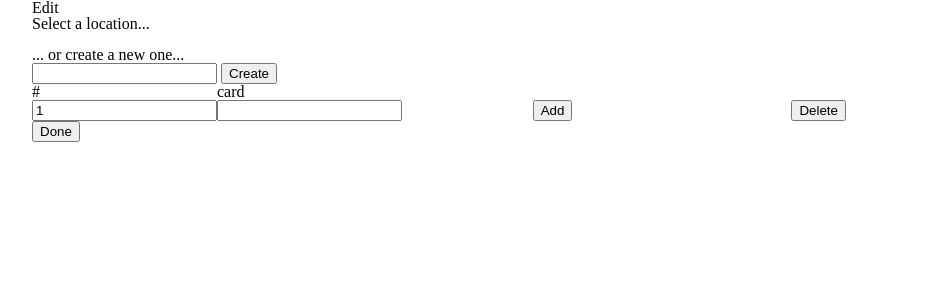
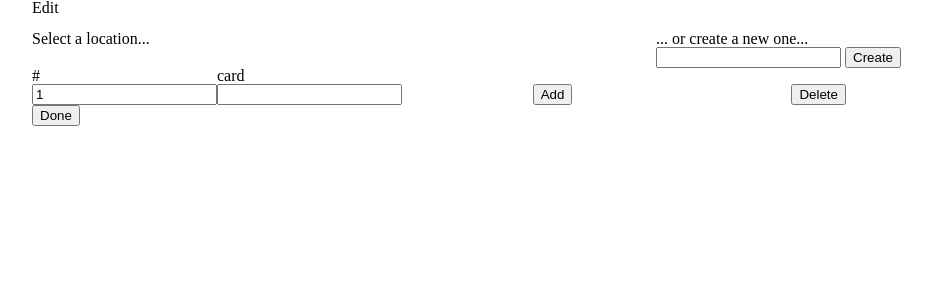
Before and after one commit to keeperofkeys/memoryadept, a Django app: page /locations in a window 1280 px wide. Shown: the top 300 px of the page, without its empty margins (96-1028 px from the left). Run offline with Django 3.2, Linux system fonts and the light colour scheme; data that the repository does not hold is empty; parts of the project's set-up code (start-up, migrations or seed data) failed here and were passed over.

Commit message:
oops. create-new needs to be a separate form

```diff
--- a/assets/js/main.js
+++ b/assets/js/main.js
@@ -5,6 +5,7 @@ var autocompleteSettings = {
         console.log('selected: ' + suggestion.value + ', ' + suggestion.data);
       }
     };
+
 $('#create-new').on('submit', function(e) {
   e.preventDefault();
   $.ajax({
@@ -17,8 +18,8 @@ $('#create-new').on('submit', function(e) {
       if (json.location_id) {
         if (json.new === true) {
           // add to list
-          var newHtml = '<input type="radio" name="chosen_location" id="cb' + json.location_id + '">';
-          newHtml += '<label for="cb' + json.location_id + '">' + json.location_name + '</label>';
+          var newHtml = '<li><input type="radio" name="chosen_location" id="cb' + json.location_id + '">';
+          newHtml += '<label for="cb' + json.location_id + '">' + json.location_name + '</label></li>';
           $('#locations').append($(newHtml));
         }
         $('#locations #cb' + json.location_id).prop('checked', true);
--- a/assets/sass/_base.scss
+++ b/assets/sass/_base.scss
@@ -7,6 +7,6 @@ body {
 }
 
 form {
-  clear: both;
+  //clear: both;
   margin-top: $vertical-space;
 }
--- a/assets/sass/_tables.scss
+++ b/assets/sass/_tables.scss
@@ -1,10 +1,17 @@
+#create-new {
+  float: right;
+  width: 400px;
+}
+
 #locations {
+  width: 525px;
+
   li {
     float: left;
-    width: 45%;
+    width: 210px;
 
     &:nth-child(2n) {
-      margin-right: 5%;
+      margin-right: 4px;
     }
   }
 
@@ -14,10 +21,15 @@
 }
 
 #edit-card-list {
-  td, td {
+
+  table {
+    clear: both;
+  }
+
+  th, td {
     width: 400px;
     &:first-child {
-      width: 100px;
+      width: 40px;
     }
   }
 }
--- a/assets/stylesheets/screen.css
+++ b/assets/stylesheets/screen.css
@@ -75,29 +75,42 @@ body {
 
 /* line 9, ../sass/_base.scss */
 form {
-  clear: both;
   margin-top: 15px;
 }
 
-/* line 2, ../sass/_tables.scss */
+/* line 1, ../sass/_tables.scss */
+#create-new {
+  float: right;
+  width: 400px;
+}
+
+/* line 6, ../sass/_tables.scss */
+#locations {
+  width: 525px;
+}
+/* line 9, ../sass/_tables.scss */
 #locations li {
   float: left;
-  width: 45%;
+  width: 210px;
 }
-/* line 6, ../sass/_tables.scss */
+/* line 13, ../sass/_tables.scss */
 #locations li:nth-child(2n) {
-  margin-right: 5%;
+  margin-right: 4px;
 }
-/* line 11, ../sass/_tables.scss */
+/* line 18, ../sass/_tables.scss */
 #locations + p {
   clear: left;
 }
 
-/* line 17, ../sass/_tables.scss */
-#edit-card-list td, #edit-card-list td {
+/* line 25, ../sass/_tables.scss */
+#edit-card-list table {
+  clear: both;
+}
+/* line 29, ../sass/_tables.scss */
+#edit-card-list th, #edit-card-list td {
   width: 400px;
 }
-/* line 19, ../sass/_tables.scss */
-#edit-card-list td:first-child, #edit-card-list td:first-child {
-  width: 100px;
+/* line 31, ../sass/_tables.scss */
+#edit-card-list th:first-child, #edit-card-list td:first-child {
+  width: 40px;
 }
--- a/templates/edit_location.html
+++ b/templates/edit_location.html
@@ -3,8 +3,15 @@
 {% block content %}
 <h1>Edit {{ location }}</h1>
 
-<p>Select a location...</p>
+<form id="create-new">
+  <p>... or create a new one...</p>
+  <input name="new-location" id="new-location" type="text">
+  <button type="submit">Create</button>
+</form>
+
+
 <form id="edit-card-list" action="/update-location">
+  <p>Select a location...</p>
   <ul id="locations">
   {% for loc in locations %}
     <li>
@@ -12,9 +19,7 @@
     </li>
   {% endfor %}
   </ul>
-  <p>... or create a new one...</p>
-  <input name="new-location" id="new-location" type="text">
-  <button type="submit">Create</button>
+
   <table>
     <tr>
       <th>#</th>
```
